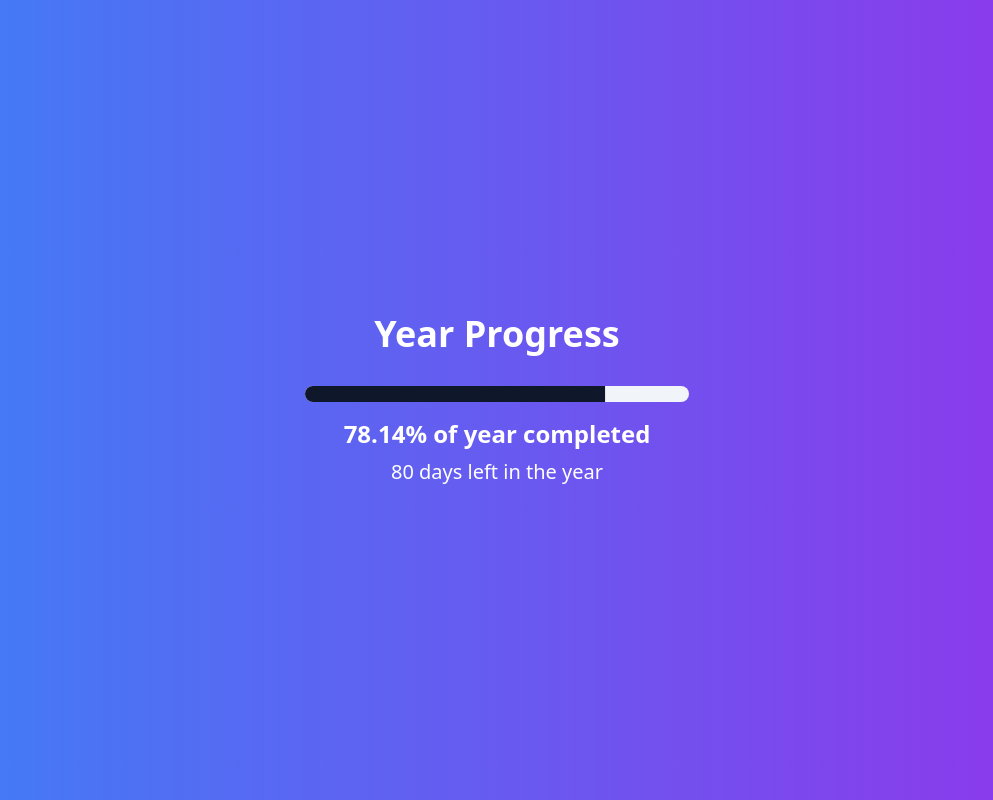
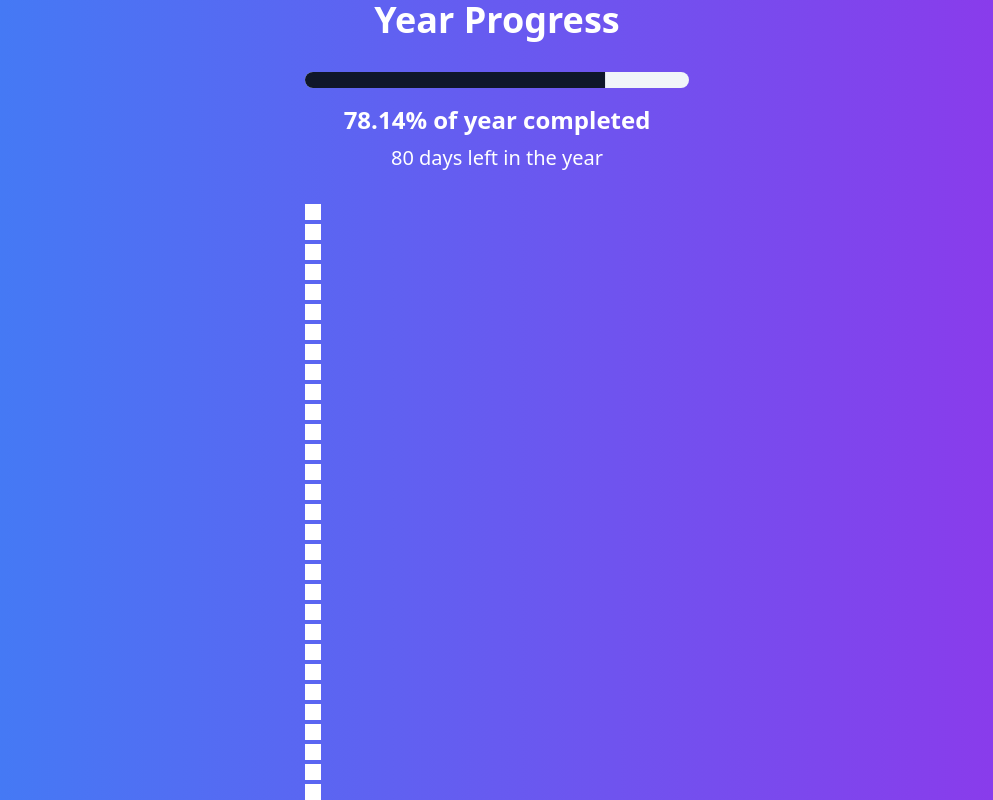
Before and after one commit to meharpalbasi/yearcountdown-visualizer, a React (Vite) app: page / in a window 1280 px wide. Shown: the top 800 px of the page, without its empty margins (143-1136 px from the left). Built offline with nearby package versions, Linux system fonts and the light colour scheme.

Commit message:
Add momento mori calendar
Implement a momento mori style calendar to display filled blocks for the weeks completed in the current year, positioned underneath the existing year progress component.
[skip gpt_engineer]

```diff
--- /dev/null
+++ b/src/components/MementoMoriCalendar.jsx
@@ -0,0 +1,20 @@
+import React from 'react';
+
+const MementoMoriCalendar = ({ currentWeek }) => {
+  const totalWeeks = 52;
+
+  return (
+    <div className="grid grid-cols-13 gap-1 mt-8">
+      {[...Array(totalWeeks)].map((_, index) => (
+        <div
+          key={index}
+          className={`w-4 h-4 border border-white ${
+            index < currentWeek ? 'bg-white' : 'bg-transparent'
+          }`}
+        />
+      ))}
+    </div>
+  );
+};
+
+export default MementoMoriCalendar;
--- a/src/components/YearProgress.jsx
+++ b/src/components/YearProgress.jsx
@@ -1,9 +1,11 @@
 import React, { useState, useEffect } from 'react';
 import { Progress } from "@/components/ui/progress";
+import MementoMoriCalendar from './MementoMoriCalendar';
 
 const YearProgress = () => {
   const [progress, setProgress] = useState(0);
   const [daysLeft, setDaysLeft] = useState(0);
+  const [currentWeek, setCurrentWeek] = useState(0);
 
   useEffect(() => {
     const calculateProgress = () => {
@@ -18,6 +20,7 @@ const YearProgress = () => {
 
       setProgress(progressPercentage);
       setDaysLeft(Math.ceil(totalDays - dayOfYear));
+      setCurrentWeek(Math.floor(dayOfYear / 7) + 1);
     };
 
     calculateProgress();
@@ -30,7 +33,8 @@ const YearProgress = () => {
     <div className="w-80 sm:w-96">
       <Progress value={progress} className="h-4 mb-4" />
       <p className="text-2xl font-semibold mb-2">{progress.toFixed(2)}% of year completed</p>
-      <p className="text-xl">{daysLeft} days left in the year</p>
+      <p className="text-xl mb-4">{daysLeft} days left in the year</p>
+      <MementoMoriCalendar currentWeek={currentWeek} />
     </div>
   );
 };
```
